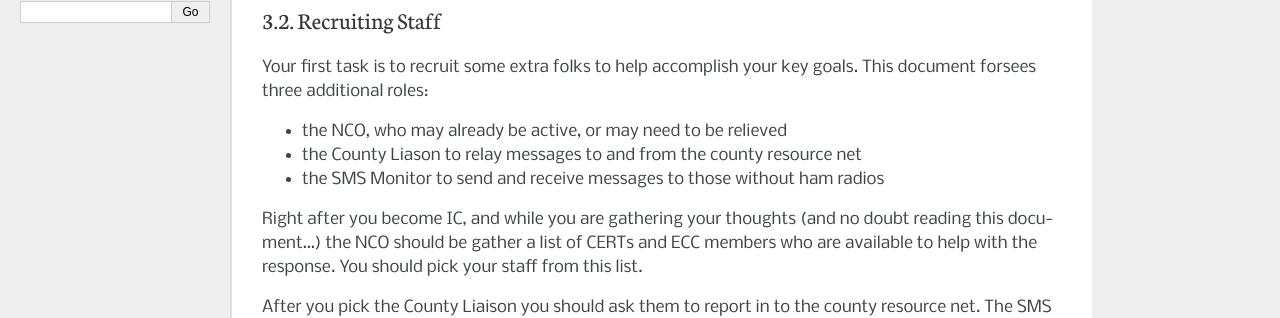
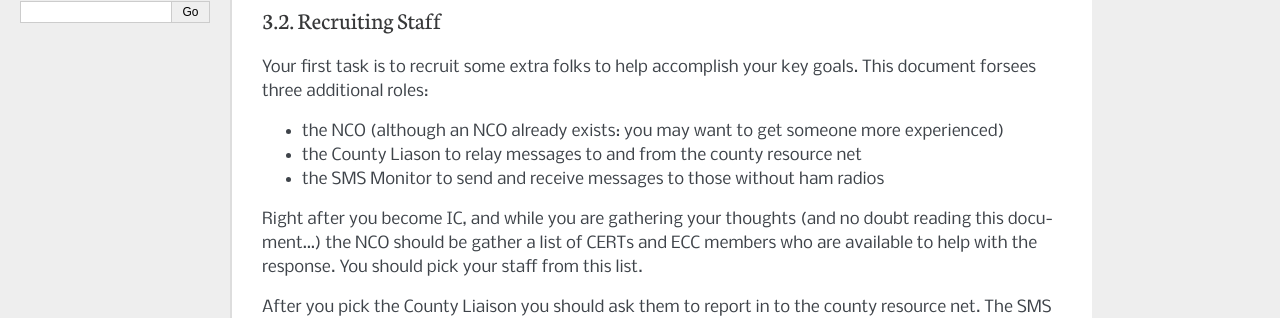
Before and after one commit to neilkatin/lahcert-activation-process, a Sphinx documentation site: the page built from source/ic.rst, in a window 1280 px wide. Shown: the part 469-787 px from the top of the page. Built offline with Sphinx 7.4.7, drawn with Linux system fonts in a browser that asks for light colours.

Commit message:
Neil's changes to Dave's changes

```diff
--- a/source/activation.rst
+++ b/source/activation.rst
@@ -67,7 +67,7 @@ The rest of this document describes several abstract roles in setting up a respo
 :term:`ICS` process multiple roles might be filled by a single person in a small response.  Also, roles
 might be handed off from one person to another over time.
 
-These position descriptions are only intended to outline the initial steps of the response, before the EOC and ARK are opened or fully operational.
+These position descriptions are only intended to outline the initial steps of the response, before the EOC and ARK are opened and fully operational.
 
 * Net Control Operator (NCO)
 
--- a/source/ic.rst
+++ b/source/ic.rst
@@ -22,7 +22,7 @@ Recruiting Staff
 Your first task is to recruit some extra folks to help accomplish your key goals.
 This document forsees three additional roles:
 
-* the NCO, who may already be active, or may need to be relieved
+* the NCO (although an NCO already exists: you may want to get someone more experienced)
 * the County Liason to relay messages to and from the county resource net
 * the SMS Monitor to send and receive messages to those without ham radios
 
--- a/source/nco.rst
+++ b/source/nco.rst
@@ -22,8 +22,7 @@ collect mike-mike reports for about 10 minutes.
 The NCO should announce themselves on the radio (typically the W6LAH repeater, if it is operating;
 otherwise on the town's simplex frequency).
 
-:red:`QUESTION:` should the NCO recruit an SMS monitor at this point to collect non-ham incident reports?
-:red:`QUESTION:` Are we training to make MM reports via SMS?
+:red:`QUESTION:` should the NCO recruit an SMS monitor at this point to collect non-ham incident reports instead of waiting for an IC to be selected?
 
 Decide whether we are going to activate
 ---------------------------------------
```
